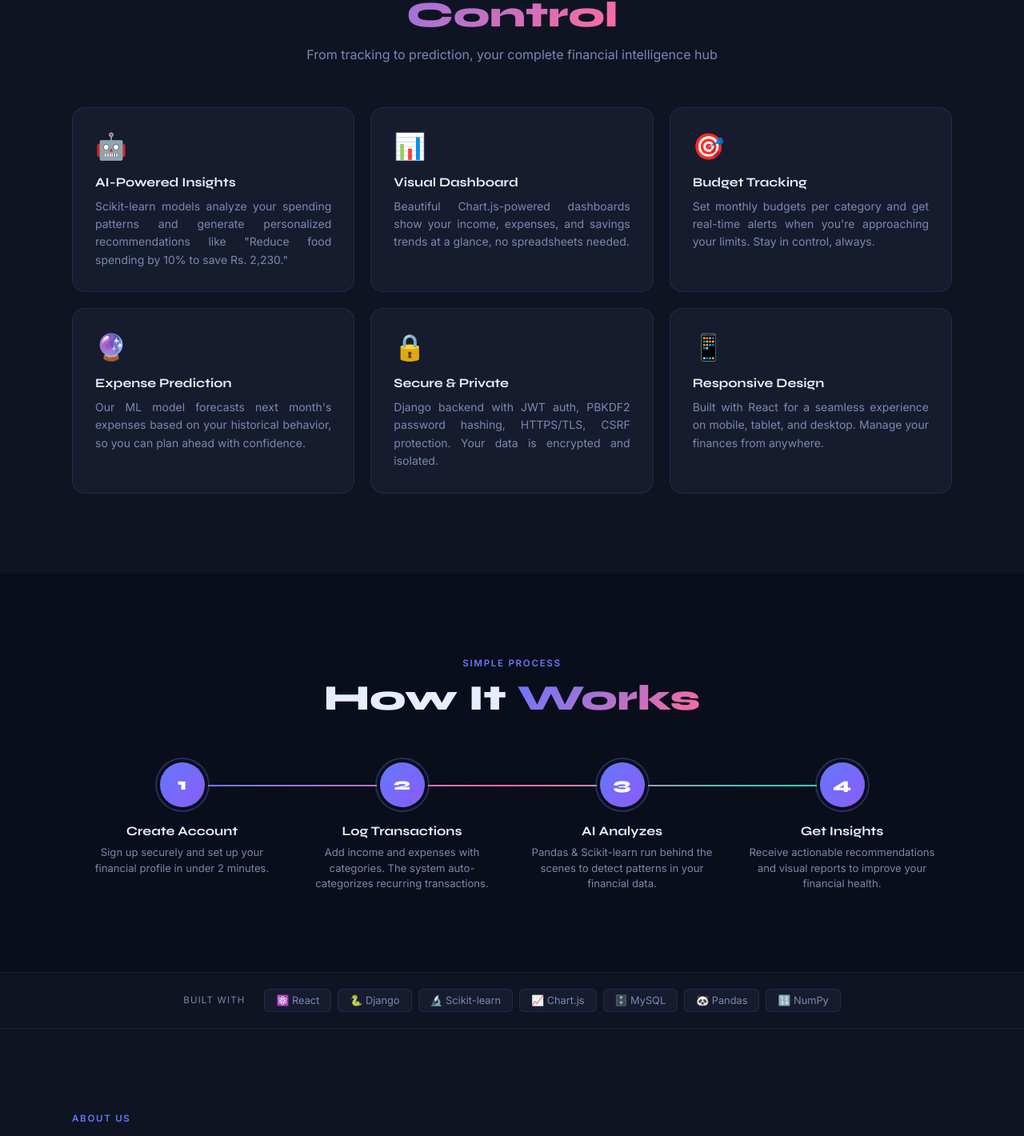
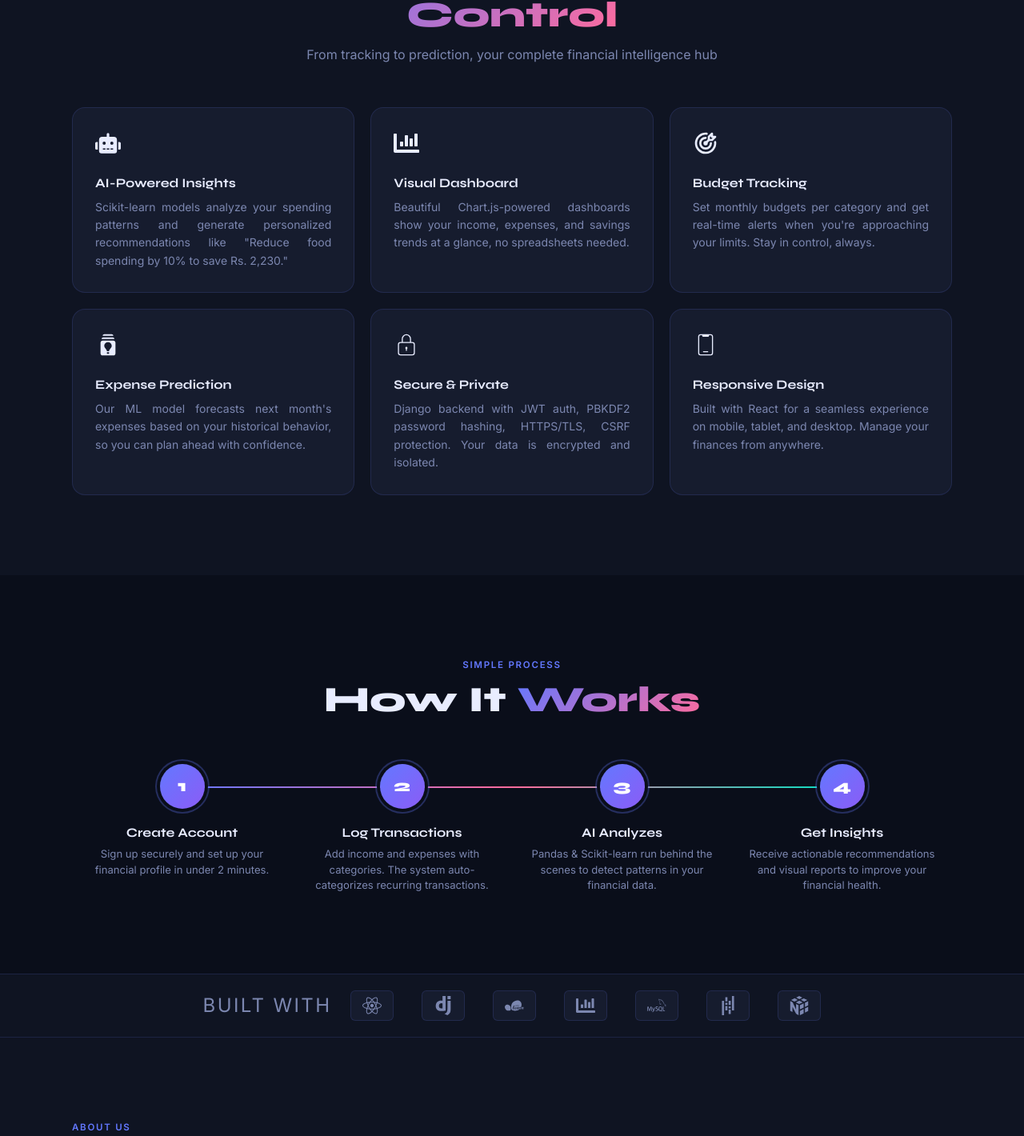
Before and after one commit to Waqar6489/AI-Personal-Finance-deploy, a React app in the folder frontend/: page / in a window 1280 px wide. Shown: the part 986-2406 px from the top of the page at 80% size. Built offline with nearby package versions, Linux system fonts and the light colour scheme; no server answers; the HTML template or start-up script is replaced by a standard one.

Commit message:
change icon

```diff
--- a/frontend/package.json
+++ b/frontend/package.json
@@ -16,6 +16,7 @@
     "react": "^19.2.5",
     "react-chartjs-2": "^5.3.1",
     "react-dom": "^19.2.5",
+    "react-icon": "^1.0.0",
     "react-icons": "^5.6.0",
     "react-router-dom": "^7.15.0"
   },
--- a/frontend/src/index.css
+++ b/frontend/src/index.css
@@ -500,28 +500,30 @@ section {
 }
 
 .tech-label {
-    font-size: .72rem;
+    font-size: 1.5rem;
     color: var(--muted);
     text-transform: uppercase;
     letter-spacing: .1em;
 }
 
 .tech-chips {
+
     display: flex;
-    gap: 8px;
+    gap: 35px;
     flex-wrap: wrap;
 }
 
 .tech-chip {
+
     padding: 6px 14px;
     border-radius: 6px;
     background: var(--card);
     border: 1px solid var(--border);
-    font-size: .8rem;
+    font-size: 1.5rem;
     color: var(--muted);
     display: flex;
     align-items: center;
-    gap: 6px;
+    gap: 10px;
 }
 
 .about {
--- a/frontend/src/pages/DashboardLayout.jsx
+++ b/frontend/src/pages/DashboardLayout.jsx
@@ -1,6 +1,14 @@
 import { useState } from 'react';
 import { Outlet, useNavigate, useLocation, Link } from 'react-router-dom';
 import { useAuth } from '../context/AuthContext';
+import { IoExitOutline } from "react-icons/io5";
+import { CgProfile } from "react-icons/cg";
+import { FaMoneyBillWave } from "react-icons/fa";
+import { GiExpense } from "react-icons/gi";
+import { TbReportAnalytics } from "react-icons/tb";
+import { TbTargetArrow } from "react-icons/tb";
+import { FaHome } from "react-icons/fa";
+
 
 export default function DashboardLayout() {
   const { user, logout } = useAuth();
@@ -17,14 +25,14 @@ export default function DashboardLayout() {
   const isAdmin = user?.role === 'admin';
 
   const navItems = [
-    { to: '/dashboard', icon: '🏠', label: 'Overview', exact: true },
-    { to: '/dashboard/income', icon: '💵', label: 'Income' },
-    { to: '/dashboard/expenses', icon: '💸', label: 'Expenses' },
-    { to: '/dashboard/budget', icon: '🎯', label: 'Budget' },
+    { to: '/dashboard', icon: <FaHome />, label: 'Overview', exact: true },
+    { to: '/dashboard/income', icon: <FaMoneyBillWave />, label: 'Income' },
+    { to: '/dashboard/expenses', icon: <GiExpense />, label: 'Expenses' },
+    { to: '/dashboard/budget', icon: <TbTargetArrow />, label: 'Budget' },
   ];
   const aiItems = [
     { to: '/dashboard/insights', icon: '🤖', label: 'AI Insights' },
-    { to: '/dashboard/reports', icon: '📋', label: 'Reports' },
+    { to: '/dashboard/reports', icon: <TbReportAnalytics />, label: 'Reports' },
   ];
   const adminItems = isAdmin ? [
     { to: '/dashboard/admin', icon: '⚙️', label: 'Admin Panel' },
@@ -45,7 +53,7 @@ export default function DashboardLayout() {
       {/* SIDEBAR */}
       <aside className={`sidebar ${sidebarOpen ? 'open' : ''}`}>
         <div className="sidebar-logo">
-          <div className="logo-icon">💰</div>
+          <div className="logo-icon"></div>
           <div>
             <div>AI Finance</div>
             <div style={{fontSize:'0.6rem',color:'var(--muted)',fontWeight:400}}>Personal Dashboard</div>
@@ -76,7 +84,7 @@ export default function DashboardLayout() {
           )}
           <div className="nav-group-label" style={{marginTop:'8px'}}>Account</div>
           <Link to="/dashboard/profile" className={`nav-item ${isActive('/dashboard/profile') ? 'active' : ''}`} onClick={closeSidebar}>
-            <span className="nav-icon">👤</span> Profile
+            <span className="nav-icon"><CgProfile /></span> Profile
           </Link>
         </nav>
         <div className="sidebar-bottom">
@@ -88,7 +96,7 @@ export default function DashboardLayout() {
             </div>
           </div>
           <button className="nav-item" onClick={handleLogout} style={{color:'var(--red)'}}>
-            <span className="nav-icon">🚪</span> Logout
+            <span className="nav-icon"><IoExitOutline /></span> Logout
           </button>
         </div>
       </aside>
--- a/frontend/src/pages/Insights.jsx
+++ b/frontend/src/pages/Insights.jsx
@@ -2,6 +2,8 @@ import { useState, useEffect, useRef } from 'react';
 import { Chart, registerables } from 'chart.js';
 import API from '../api/axios';
 import { toast } from '../components/shared/Toast';
+
+
 
 Chart.register(...registerables);
 const fmt = (n) => `Rs. ${Number(n||0).toLocaleString('en-PK',{minimumFractionDigits:0,maximumFractionDigits:0})}`;
--- a/frontend/src/pages/Landing.jsx
+++ b/frontend/src/pages/Landing.jsx
@@ -1,5 +1,12 @@
 import { Link } from 'react-router-dom';
 import { FaReact } from "react-icons/fa";
+import { SiDjango,SiPandas,SiNumpy,SiScikitlearn,SiMysql  } from "react-icons/si";
+import { MdBatchPrediction } from "react-icons/md";
+import { CiLock } from "react-icons/ci";
+import { TbTargetArrow } from "react-icons/tb";
+import { FaChartBar } from "react-icons/fa";
+import { CiMobile3 } from "react-icons/ci";
+import { FaRobot } from "react-icons/fa";
 
 
 
@@ -68,12 +75,12 @@ export default function Landing() {
           </div>
           <div className="features-grid">
             {[
-              {icon:'🤖', title:'AI-Powered Insights', desc:'Scikit-learn models analyze your spending patterns and generate personalized recommendations like "Reduce food spending by 10% to save Rs. 2,230."'},
-              {icon:'📊', title:'Visual Dashboard', desc:'Beautiful Chart.js-powered dashboards show your income, expenses, and savings trends at a glance, no spreadsheets needed.'},
-              {icon:'🎯', title:'Budget Tracking', desc:'Set monthly budgets per category and get real-time alerts when you\'re approaching your limits. Stay in control, always.'},
-              {icon:'🔮', title:'Expense Prediction', desc:'Our ML model forecasts next month\'s expenses based on your historical behavior, so you can plan ahead with confidence.'},
-              {icon:'🔒', title:'Secure & Private', desc:'Django backend with JWT auth, PBKDF2 password hashing, HTTPS/TLS, CSRF protection. Your data is encrypted and isolated.'},
-              {icon:'📱', title:'Responsive Design', desc:'Built with React for a seamless experience on mobile, tablet, and desktop. Manage your finances from anywhere.'},
+              {icon:<FaRobot />, title:'AI-Powered Insights', desc:'Scikit-learn models analyze your spending patterns and generate personalized recommendations like "Reduce food spending by 10% to save Rs. 2,230."'},
+              {icon:<FaChartBar />, title:'Visual Dashboard', desc:'Beautiful Chart.js-powered dashboards show your income, expenses, and savings trends at a glance, no spreadsheets needed.'},
+              {icon:<TbTargetArrow />, title:'Budget Tracking', desc:'Set monthly budgets per category and get real-time alerts when you\'re approaching your limits. Stay in control, always.'},
+              {icon:<MdBatchPrediction />, title:'Expense Prediction', desc:'Our ML model forecasts next month\'s expenses based on your historical behavior, so you can plan ahead with confidence.'},
+              {icon:<CiLock />, title:'Secure & Private', desc:'Django backend with JWT auth, PBKDF2 password hashing, HTTPS/TLS, CSRF protection. Your data is encrypted and isolated.'},
+              {icon:<CiMobile3 />, title:'Responsive Design', desc:'Built with React for a seamless experience on mobile, tablet, and desktop. Manage your finances from anywhere.'},
             ].map((f, i) => (
               <div key={i} className="feature-card">
                 <div className="feature-icon">{f.icon}</div>
@@ -114,8 +121,10 @@ export default function Landing() {
         <div className="tech-strip-inner">
           <span className="tech-label">Built With</span>
           <div className="tech-chips">
-            {['⚛️ React','🐍 Django','🔬 Scikit-learn','📈 Chart.js','🗄️ MySQL','🐼 Pandas','🔢 NumPy'].map(t => (
-              <span key={t} className="tech-chip">{t}</span>
+            {[<FaReact />, <SiDjango />, <SiScikitlearn />, <FaChartBar />, <SiMysql />, <SiPandas />, <SiNumpy />].map((icon, i) => (
+              <span key={i} className="tech-chip">
+                {icon}
+              </span>
             ))}
           </div>
         </div>
```
Also changed, not shown: 1 other file (tests, documents, lock files or other folders).
